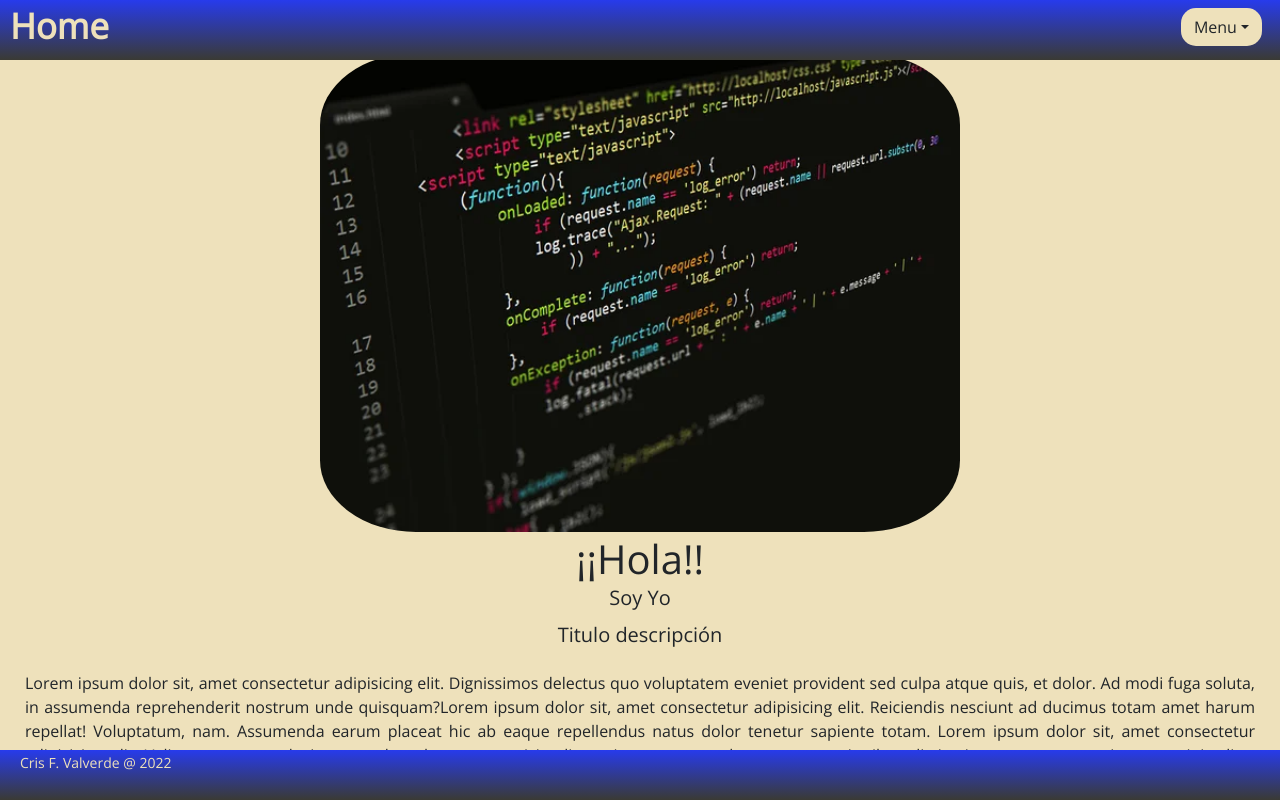
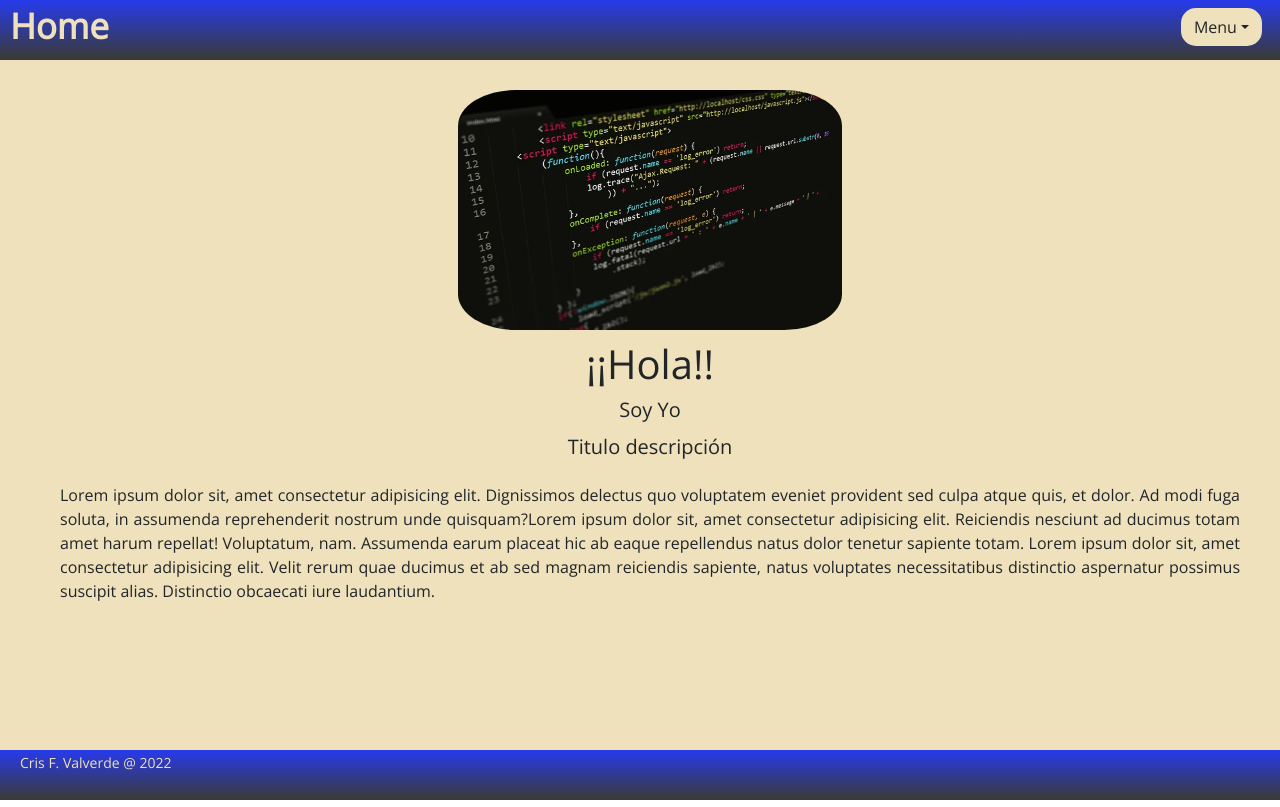
Before and after one commit to CriSFV/me_vuejs, a Nuxt app: page / in a window 1280 px wide. Built offline with nearby package versions, Linux system fonts and the light colour scheme.

Commit message:
update styles hero

```diff
--- a/pages/index.vue
+++ b/pages/index.vue
@@ -52,21 +52,20 @@ export default {
 .hero__content {
   display: flex;
   flex-direction: column;
-  justify-content: center;
   align-items: center;
-  padding: 70px 25px 0px 25px;
+  padding: 90px 40px 0px 60px;
   background-color: #eee1bb;
-  height: 95vh;
+  height: 100vh;
 }
 
 .hero__photo {
-  margin-top: 30px;
-  width: 50vw;
+  width: 30vw;
+  height: 30vh;
   border-radius: 15%;
 }
 
 .hero__title {
-  margin: 3px;
+  margin: 10px;
 
 }
 
```
